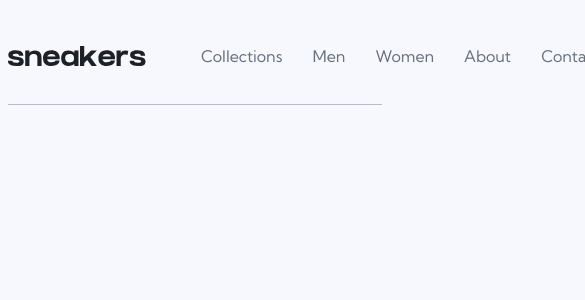
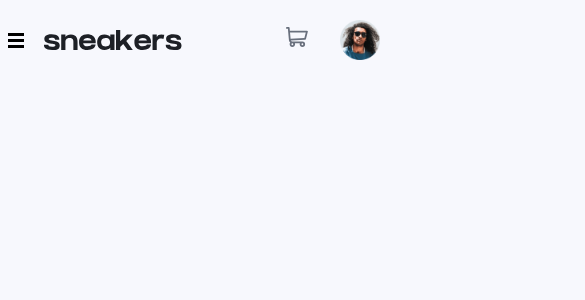
Before and after one commit to LaimaJan/Ecommerce-product-page, a React (Vite) app: page / in a window 390 px wide. Shown: the top 300 px of the page, 585 px wide, since content can reach past the window. Built offline with nearby package versions, Linux system fonts and the light colour scheme.

Commit message:
creating app content

```diff
--- a/src/app/App.jsx
+++ b/src/app/App.jsx
@@ -1,12 +1,15 @@
 import { useState, useRef, useEffect } from 'react';
 import Navbar from './components/Navbar/Navbar';
-import PopUpNavbar from './components/PopUpNavbar/PopUpNavbar';
+import SideNavBar from './components/SideNavBar/SideNavBar';
 import ShoppingCart from './components/ShoppingCart/ShoppingCart';
 
 import './App.css';
 
 function App() {
 	const [appWidth, setAppWidth] = useState(0);
+	const [isCartOpen, setIsCartOpen] = useState(false);
+	const [sideNavOpen, setSideNavOpen] = useState(false);
+
 	const elementRef = useRef(null);
 	console.log(appWidth);
 
@@ -22,13 +25,20 @@ function App() {
 		};
 	}, []);
 
+	const toggleCartOpen = () => {
+		setIsCartOpen(!isCartOpen);
+	};
+
+	const toggleSideNav = () => {
+		setSideNavOpen(!sideNavOpen);
+	};
+
 	return (
 		<div className="App" ref={elementRef}>
-			{/* menu button before logo, when width is 1440px the menu button doesnt show up.
-      When width is < 375px the button shows up before the logo, on click the nav bar from left appears. */}
-			<PopUpNavbar />
-			<Navbar />
-			<ShoppingCart />
+			<SideNavBar toggleSideNav={sideNavOpen} closeSideNav={toggleSideNav} />
+			<Navbar toggleCartOpen={toggleCartOpen} toggleSideNav={toggleSideNav} />
+			<ShoppingCart toggleCartOpen={isCartOpen} />
+			<div className="app-content"></div>
 		</div>
 	);
 }
--- a/src/app/components/Navbar/Navbar.css
+++ b/src/app/components/Navbar/Navbar.css
@@ -10,7 +10,6 @@
 
 .menu-container {
 	display: none;
-	/* display: flex; */
 	justify-content: center;
 	align-items: center;
 	margin-right: 20px;
@@ -95,3 +94,19 @@
 	width: 40px;
 	height: 40px;
 }
+
+@media screen and (max-width: 742px) {
+	.Navbar {
+		border-bottom: 0;
+		max-width: 1400px;
+		padding: 10px 0;
+	}
+
+	.menu-container {
+		display: flex;
+	}
+
+	.navtop-container {
+		display: none;
+	}
+}
--- a/src/app/components/Navbar/Navbar.jsx
+++ b/src/app/components/Navbar/Navbar.jsx
@@ -2,12 +2,13 @@ import './Navbar.css';
 import avatarImage from '../../../images/image-avatar.png';
 import { useState } from 'react';
 
-export default function Navbar() {
+export default function Navbar({ toggleCartOpen, toggleSideNav }) {
 	const [cartAmountItems, setCartAmountItems] = useState('3');
+
 	return (
 		<div className="Navbar">
 			<div className="logo-navlist-container">
-				<div className="menu-container">
+				<div className="menu-container" onClick={toggleSideNav}>
 					<svg width="16" height="15" xmlns="http://www.w3.org/2000/svg">
 						<path
 							d="M16 12v3H0v-3h16Zm0-6v3H0V6h16Zm0-6v3H0V0h16Z"
@@ -47,7 +48,7 @@ export default function Navbar() {
 			</div>
 
 			<div className="icon-container">
-				<div className="cart-icon-container">
+				<div className="cart-icon-container" onClick={toggleCartOpen}>
 					<svg width="22" height="20" xmlns="http://www.w3.org/2000/svg">
 						<path
 							d="M20.925 3.641H3.863L3.61.816A.896.896 0 0 0 2.717 0H.897a.896.896 0 1 0 0 1.792h1l1.031 11.483c.073.828.52 1.726 1.291 2.336C2.83 17.385 4.099 20 6.359 20c1.875 0 3.197-1.87 2.554-3.642h4.905c-.642 1.77.677 3.642 2.555 3.642a2.72 2.72 0 0 0 2.717-2.717 2.72 2.72 0 0 0-2.717-2.717H6.365c-.681 0-1.274-.41-1.53-1.009l14.321-.842a.896.896 0 0 0 .817-.677l1.821-7.283a.897.897 0 0 0-.87-1.114ZM6.358 18.208a.926.926 0 0 1 0-1.85.926.926 0 0 1 0 1.85Zm10.015 0a.926.926 0 0 1 0-1.85.926.926 0 0 1 0 1.85Zm2.021-7.243-13.8.81-.57-6.341h15.753l-1.383 5.53Z"
--- a/src/app/components/PopUpNavbar/PopUpNavbar.jsx
+++ /dev/null
@@ -1,36 +0,0 @@
-import './PopUpNavbar.css';
-
-export default function PopUpNavbar() {
-	return (
-		<div className="sidenav">
-			<button className="close-button">
-				<svg width="14" height="15" xmlns="http://www.w3.org/2000/svg">
-					<path
-						d="m11.596.782 2.122 2.122L9.12 7.499l4.597 4.597-2.122 2.122L7 9.62l-4.595 4.597-2.122-2.122L4.878 7.5.282 2.904 2.404.782l4.595 4.596L11.596.782Z"
-						fill="#69707D"
-						fillRule="evenodd"
-					/>
-				</svg>
-			</button>
-			<div className="navigation-menu">
-				<ul>
-					<li>
-						<a href="#">Collections</a>
-					</li>
-					<li>
-						<a href="#">Men</a>
-					</li>
-					<li>
-						<a href="#">Women</a>
-					</li>
-					<li>
-						<a href="#">About</a>
-					</li>
-					<li>
-						<a href="#">Contact</a>
-					</li>
-				</ul>
-			</div>
-		</div>
-	);
-}
--- a/src/app/components/ShoppingCart/ShoppingCart.css
+++ b/src/app/components/ShoppingCart/ShoppingCart.css
@@ -8,6 +8,10 @@
 	top: 90px;
 	right: 50px;
 	box-shadow: rgba(0, 0, 0, 0.35) 0px 5px 15px;
+}
+
+.shopping-cart-container.show {
+	display: block;
 }
 
 .cart-naming {
@@ -79,3 +83,19 @@
 	font-weight: 600;
 	border-radius: 10px;
 }
+
+@media screen and (max-width: 375px) {
+	.cart-naming {
+		border-bottom: 1px solid hsl(0, 9%, 85%);
+	}
+
+	.shopping-cart-container {
+		width: 320px;
+		left: 50%;
+		transform: translateX(-50%);
+	}
+
+	.item {
+		margin: 20px 0;
+	}
+}
--- a/src/app/components/ShoppingCart/ShoppingCart.jsx
+++ b/src/app/components/ShoppingCart/ShoppingCart.jsx
@@ -1,15 +1,18 @@
+import PropTypes from 'prop-types';
 import './ShoppingCart.css';
 import SneakerImg from '../../../images/image-product-1.jpg';
 import { useState } from 'react';
 
-export default function ShoppingCart() {
+export default function ShoppingCart({ toggleCartOpen }) {
 	const [itemPrice, setItemprice] = useState('125.00');
-	const [itemAmout, setItemAmount] = useState('3');
+	const [itemAmount, setItemAmount] = useState('3');
 	const [endPrice, setEndPrice] = useState('375.00');
+
+	const cartToOpen = toggleCartOpen;
 
 	return (
 		<>
-			<div className="shopping-cart-container">
+			<div className={`shopping-cart-container ${cartToOpen ? 'show' : ''}`}>
 				<div className="cart-naming">
 					<p>Cart</p>
 				</div>
@@ -24,7 +27,7 @@ export default function ShoppingCart() {
 							<div className="item-price">
 								<p className="item-cost">$ {itemPrice}</p>
 								<p>x</p>
-								<p className="item-amount">{itemAmout}</p>
+								<p className="item-amount">{itemAmount}</p>
 								<p className="item-end-price">${endPrice}</p>
 							</div>
 						</div>
@@ -53,3 +56,7 @@ export default function ShoppingCart() {
 		</>
 	);
 }
+
+ShoppingCart.propTypes = {
+	toggleCartOpen: PropTypes.func.isRequired,
+};
--- a/src/app/components/PopUpNavbar/PopUpNavbar.css
+++ b/src/app/components/SideNavBar/SideNavBar.css
@@ -1,3 +1,16 @@
+.sidenav-container {
+	display: none;
+	position: absolute;
+	top: 0;
+	width: 100vw;
+	height: 100vh;
+	background-color: hsl(220, 13%, 13%, 0.7);
+}
+
+.sidenav-container.show {
+	display: block;
+}
+
 .sidenav {
 	height: 100%;
 	width: 0;
@@ -12,6 +25,10 @@
 
 	display: flex;
 	flex-direction: column;
+}
+
+.sidenav.show {
+	width: 70%;
 }
 
 .close-button {
--- /dev/null
+++ b/src/app/components/SideNavBar/SideNavBar.jsx
@@ -0,0 +1,49 @@
+import PropTypes from 'prop-types';
+import './SideNavBar.css';
+
+export default function SideNavBar({ toggleSideNav, closeSideNav }) {
+	const openSideNav = toggleSideNav;
+
+	const handleCloseClick = () => {
+		closeSideNav();
+	};
+	return (
+		<div className={`sidenav-container ${openSideNav ? 'show' : ''}`}>
+			<div className={`sidenav ${openSideNav ? 'show' : ''}`}>
+				<button className="close-button" onClick={handleCloseClick}>
+					<svg width="14" height="15" xmlns="http://www.w3.org/2000/svg">
+						<path
+							d="m11.596.782 2.122 2.122L9.12 7.499l4.597 4.597-2.122 2.122L7 9.62l-4.595 4.597-2.122-2.122L4.878 7.5.282 2.904 2.404.782l4.595 4.596L11.596.782Z"
+							fill="#69707D"
+							fillRule="evenodd"
+						/>
+					</svg>
+				</button>
+				<div className="navigation-menu">
+					<ul>
+						<li>
+							<a href="#">Collections</a>
+						</li>
+						<li>
+							<a href="#">Men</a>
+						</li>
+						<li>
+							<a href="#">Women</a>
+						</li>
+						<li>
+							<a href="#">About</a>
+						</li>
+						<li>
+							<a href="#">Contact</a>
+						</li>
+					</ul>
+				</div>
+			</div>
+		</div>
+	);
+}
+
+SideNavBar.propTypes = {
+	toggleSideNav: PropTypes.func.isRequired,
+	closeSideNav: PropTypes.func.isRequired,
+};
```
Also changed, not shown: src/app/components/ItemDescription/ItemDescription.css (added), src/app/components/ItemDescription/ItemDescription.jsx (added), src/app/components/ItemPictures/ItemPictures.css (added), src/app/components/ItemPictures/ItemPictures.jsx (added).
